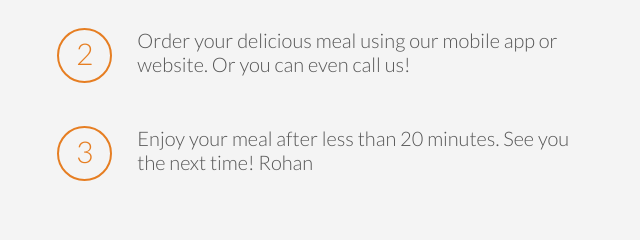
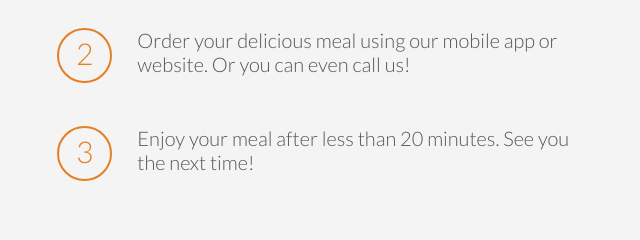
Before and after one commit to RohanVision/Omni, a plain HTML site: page index.html in a window 1280 px wide. Shown: the part 2340-2580 px from the top of the page, 626-1266 px from the left. Drawn offline with nearby package versions, Linux system fonts and the light colour scheme; some packages are replaced by stand-ins of ours; a script that the page names is missing; files whose address does not match are found by name.

Commit message:
final testing

```diff
--- a/index.html
+++ b/index.html
@@ -163,7 +163,7 @@
 					</div>
 					<div class="works-steps">
 						<div>3</div>
-						<p>Enjoy your meal after less than 20 minutes. See you the next time! Rohan</p>
+						<p>Enjoy your meal after less than 20 minutes. See you the next time!</p>
 					</div>
 
 					<a href="#" class="btn-app"><img src="resources/image/download-app.svg" alt="app store button"></a>
```
